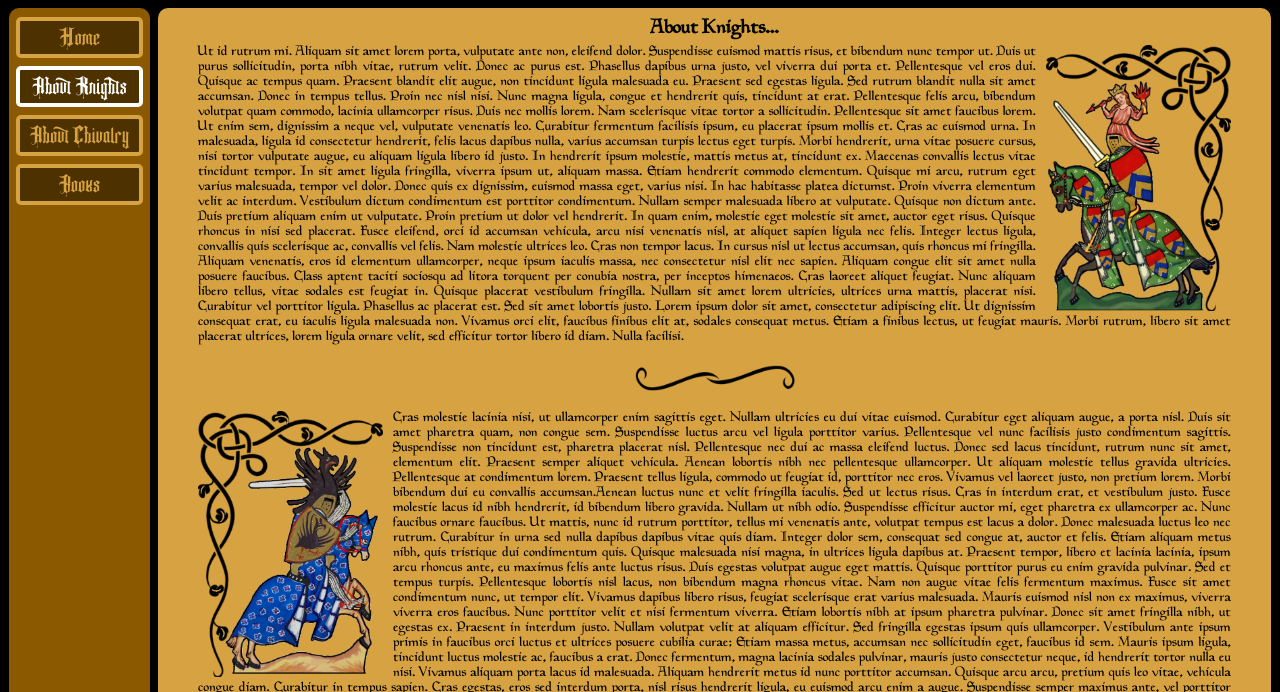
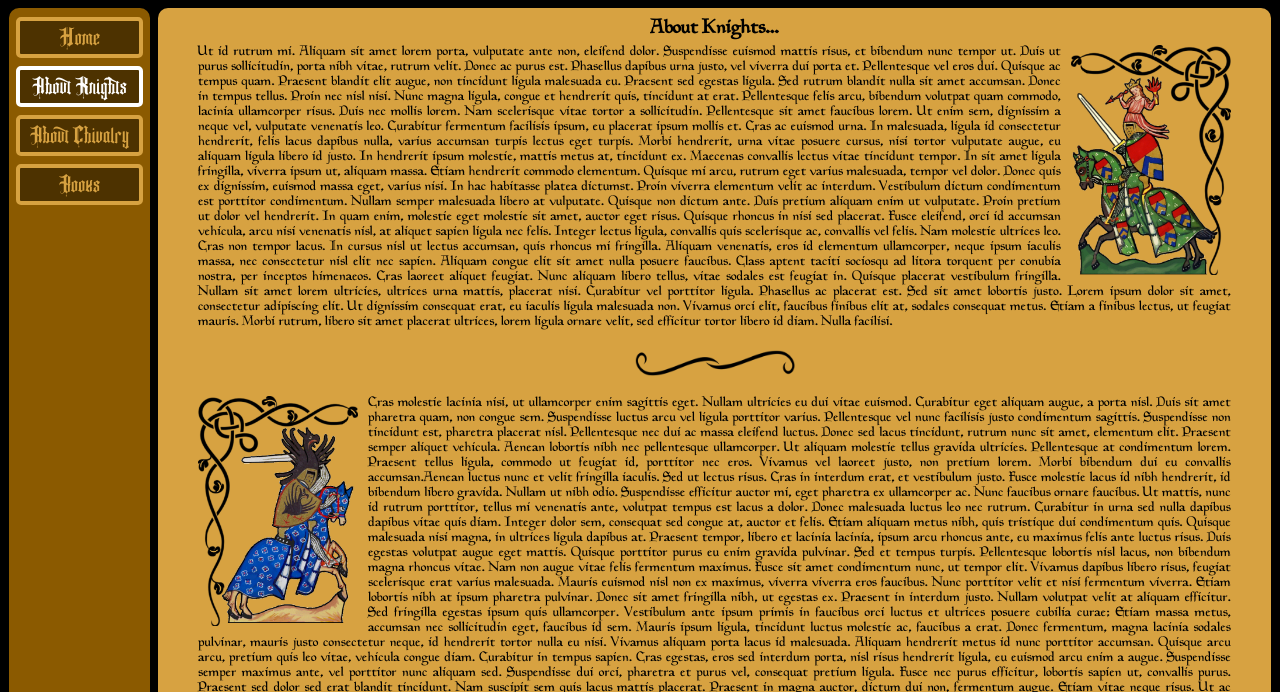
Before and after one commit to AlexLuttmer/Winc_Academy_HTML, a plain HTML site: page Opdracht_Own_HTML&CSS_Site/knights.html in a window 1280 px wide. Shown: the part 108-800 px from the top of the page. Drawn offline with Linux system fonts and the light colour scheme.

Commit message:
Add files via upload

```diff
--- a/Opdracht_Own_HTML&CSS_Site/styles.css
+++ b/Opdracht_Own_HTML&CSS_Site/styles.css
@@ -326,7 +326,6 @@ p
   {
     grid-area: c;
     margin: 4px 1px 4px 4px;
-    padding: 0 25px 15px;
   }
 
   .knights_right
@@ -487,6 +486,16 @@ p
     font-size: 20px;
   }
 
+  .knights_right
+  {
+    width: 160px;
+  }
+
+  .knights_left
+  {
+    width: 160px;
+  }
+
   .par_sep
   {
     width: 160px;
```
